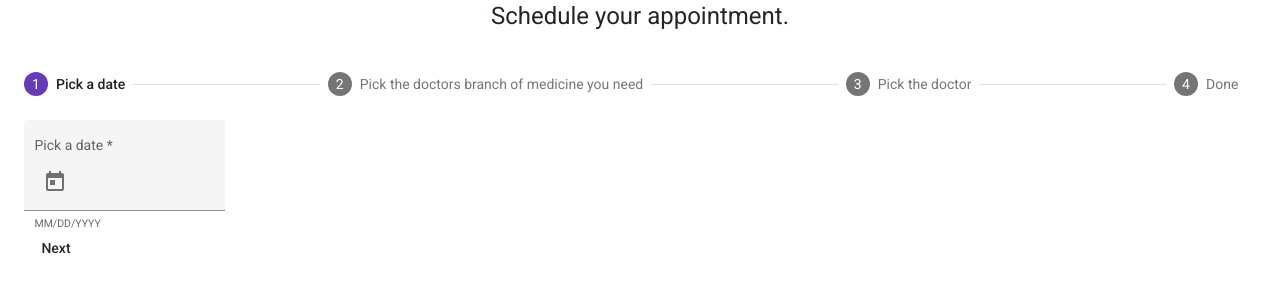
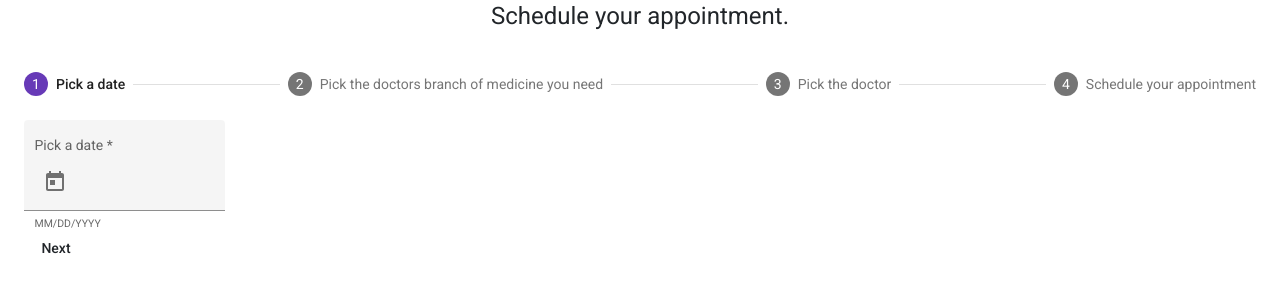
Before and after one commit to darkoo59/hospital-public, an Angular app: page /patient-schedule-appointment in a window 1280 px wide. Shown: the top 300 px of the page. Built offline with nearby package versions, Linux system fonts and the light colour scheme.

Commit message:
crated step four select appointment

```diff
--- a/src/app/modules/pages/home/patient-schedule-appointment/patient-schedule-appointment.component.html
+++ b/src/app/modules/pages/home/patient-schedule-appointment/patient-schedule-appointment.component.html
@@ -35,7 +35,7 @@
     </form>
   </mat-step>
 
-  <mat-step [stepControl]="secondFormGroup" label="Pick the doctor">
+  <mat-step [stepControl]="thirdFormGroup" label="Pick the doctor">
     <form [formGroup]="thirdFormGroup">
       <mat-form-field appearance="fill">
         <mat-label>Doctor</mat-label>
@@ -52,13 +52,21 @@
     </form>
   </mat-step>
 
-  <mat-step>
-    <ng-template matStepLabel>Done</ng-template>
-    <p>You are now done.</p>
-    <div>
-      <button mat-button matStepperPrevious>Back</button>
-      <button mat-button (click)="stepper.reset()">Reset</button>
-    </div>
+  <mat-step [stepControl]="fourthFormGroup" label="Schedule your appointment">
+    <form [formGroup]="fourthFormGroup">
+      <mat-form-field appearance="fill">
+        <mat-label>Appointment</mat-label>
+        <mat-select formControlName="fourthCtrl">
+          <mat-option *ngFor="let app of apps" [value]="app.value">
+                {{app.viewValue}}
+          </mat-option>
+        </mat-select>
+        </mat-form-field>
+      <div>
+        <button mat-button matStepperPrevious>Back</button>
+        <button mat-button>Schedule</button>
+      </div>
+    </form>
   </mat-step>
 
 </mat-stepper>
--- a/src/app/modules/pages/home/patient-schedule-appointment/patient-schedule-appointment.component.ts
+++ b/src/app/modules/pages/home/patient-schedule-appointment/patient-schedule-appointment.component.ts
@@ -7,6 +7,11 @@ interface DoctorBranch {
 }
 
 interface Doctor {
+  value: string;
+  viewValue: string;
+}
+
+interface AppointmentTemp {
   value: string;
   viewValue: string;
 }
@@ -26,6 +31,9 @@ export class PatientScheduleAppointmentComponent implements OnInit {
   });
   thirdFormGroup = this._formBuilder.group({
     thirdCtrl: ['', Validators.required],
+  });
+  fourthFormGroup = this._formBuilder.group({
+    fourthCtrl: ['', Validators.required],
   });
 
   isLinear = true;
@@ -48,6 +56,15 @@ export class PatientScheduleAppointmentComponent implements OnInit {
     {value: 'viktorija-5', viewValue: 'Viktorija Viktorinović'},
   ];
 
+  apps: AppointmentTemp[] = [
+    {value: '0', viewValue: '01.12.2022. 11:00'},
+    {value: '1', viewValue: '01.12.2022. 12:00'},
+    {value: '2', viewValue: '01.12.2022. 13:00'},
+    {value: '3', viewValue: '01.12.2022. 14:00'},
+    {value: '4', viewValue: '01.12.2022. 15:00'},
+    {value: '5', viewValue: '01.12.2022. 16:00'},
+  ];
+
   constructor(private _formBuilder: FormBuilder) {}
 
   ngOnInit() {
```
